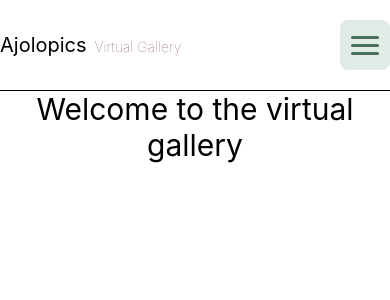
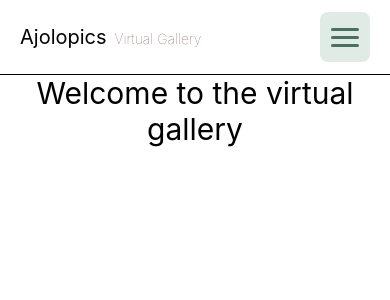
Before and after one commit to FelixAva/ajolopics_frontend, a React (Vite) app: page / in a window 390 px wide. Shown: the top 300 px of the page. Built offline with nearby package versions, Linux system fonts and the light colour scheme.

Commit message:
Responsive side margins

```diff
--- a/src/components/shared/Header.tsx
+++ b/src/components/shared/Header.tsx
@@ -16,7 +16,7 @@ const Header = () => {
   const onMenuClick = () => setIsNavigationOpen(!isNavigationOpen);
 
   return (
-    <div className="w-full h-auto py-5 items-center sm:w-auto sm:h-auto sm:p-2 sm:flex sm:justify-between">
+    <div className="w-full h-auto px-5 py-3 items-center sm:w-auto sm:h-auto sm:flex sm:justify-between md:px-10">
       <div className='w-full h-auto flex items-center justify-between sm:w-auto sm:inline'>
         <div>
           <Link to="/" className="[&.active]:font-bold] text-xl" preload="intent">
--- a/src/routes/__root.tsx
+++ b/src/routes/__root.tsx
@@ -10,7 +10,9 @@ const RootComponent = () => {
 
       <hr />
 
-      <Outlet />
+      <div className='px-5 flex flex-1 md:px-10'>
+        <Outlet />
+      </div>
       <TanStackRouterDevtools />
       <ReactQueryDevtools />
     </div>
```
